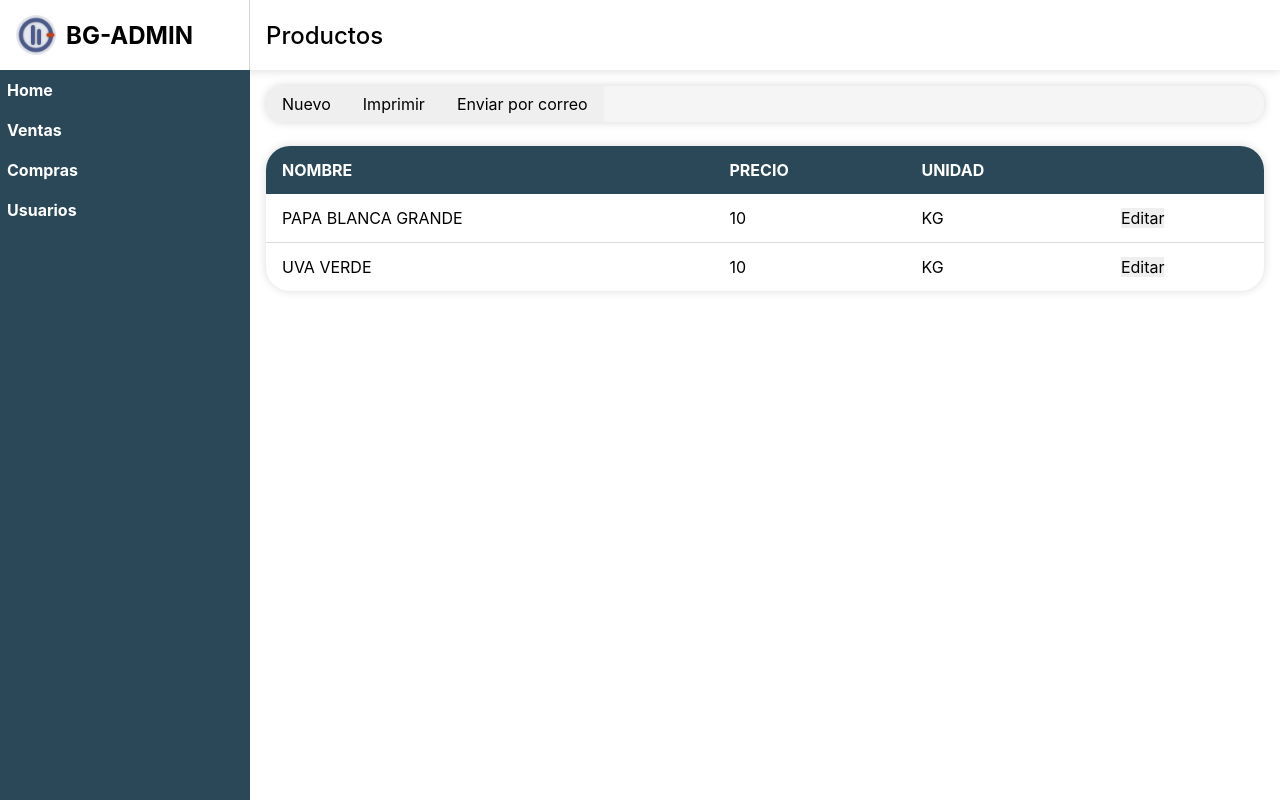
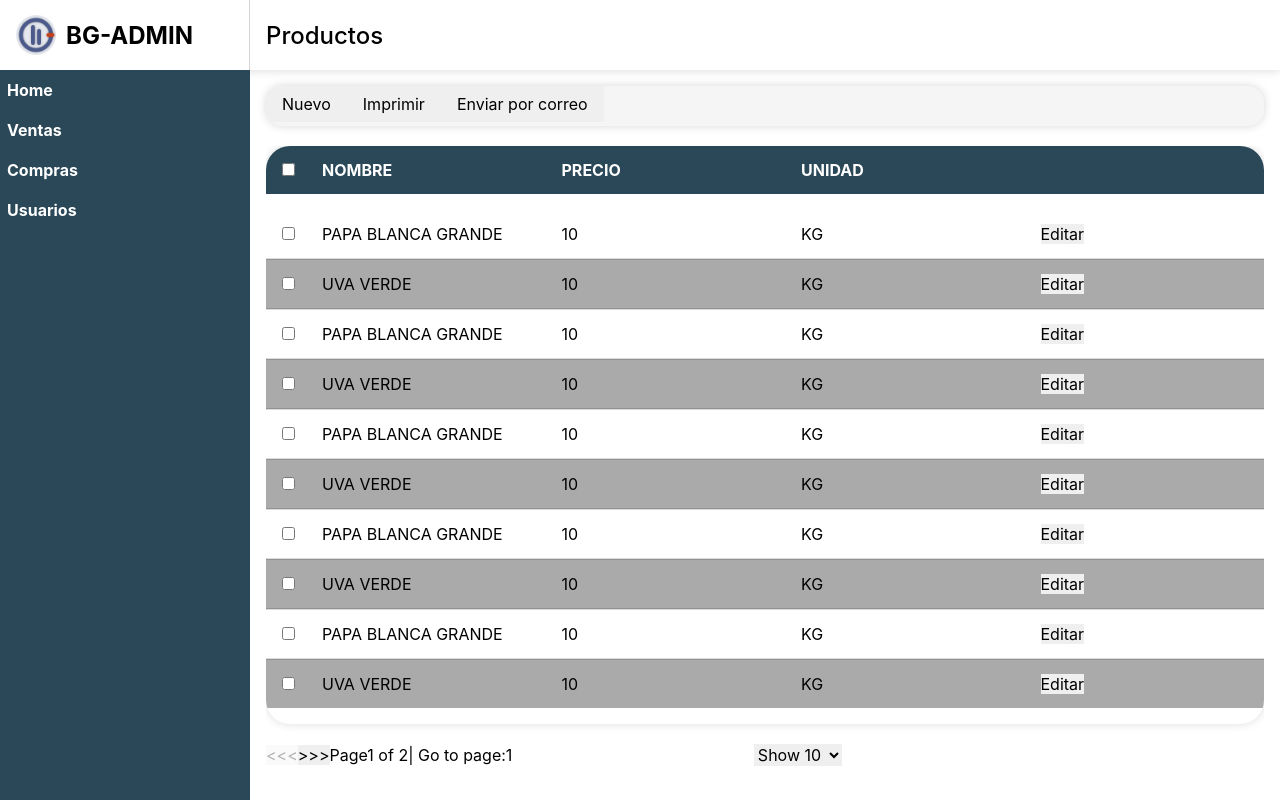
Before and after one commit to FranciscoGustavo/bg-admin, a React (Create React App) app: page /products in a window 1280 px wide. Built offline with nearby package versions, Linux system fonts and the light colour scheme.

Commit message:
feat: add pagination, add selector

```diff
--- a/src/components/molecules/ToolsHeader/styles.css
+++ b/src/components/molecules/ToolsHeader/styles.css
@@ -1,6 +1,5 @@
 .toolsHeader {
   border-radius: 16px;
-  margin-bottom: 24px;
   box-shadow: 0 0 10px rgba(0, 0, 0, 0.16);
   background-color: whitesmoke;
   overflow: hidden;
--- a/src/components/organisms/Table/index.jsx
+++ b/src/components/organisms/Table/index.jsx
@@ -1,6 +1,21 @@
-import React, { useMemo } from 'react';
-import { useTable } from 'react-table';
+import React, { useEffect, useMemo, useRef, forwardRef } from 'react';
+import { usePagination, useRowSelect, useTable } from 'react-table';
 import './styles.css';
+
+const IndeterminateCheckbox = forwardRef(
+  ({ indeterminate, ...rest }, ref) => {
+    const defaultRef = useRef();
+    const resolveRef = ref || defaultRef;
+
+    useEffect(() => {
+      resolveRef.current.indeterminate = indeterminate;
+    }, [resolveRef, indeterminate]);
+
+    return (
+      <input type="checkbox" ref={resolveRef} {...rest} />
+    );
+  }
+);
 
 const Table = ({ handleColumns, handleData }) => {
 
@@ -13,10 +28,50 @@ const Table = ({ handleColumns, handleData }) => {
     headerGroups,
     rows,
     prepareRow,
-  } = useTable({ columns, data });
+    page,
+    canPreviousPage,
+    canNextPage,
+    pageOptions,
+    pageCount,
+    gotoPage,
+    nextPage,
+    previousPage,
+    setPageSize,
+    selectedFlatRows,
+    state: { pageIndex, pageSize, selectedRowIds },
+  } = useTable(
+    { columns, data },
+    usePagination,
+    useRowSelect,
+    (hooks) => {
+      hooks.visibleColumns.push((columns) => [
+        {
+          id: 'selection',
+          Header: ({ getToggleAllPageRowsSelectedProps }) => (
+            <div>
+              <IndeterminateCheckbox {...getToggleAllPageRowsSelectedProps()}/>
+            </div>
+          ),
+          Cell: ({ row }) => (
+            <div>
+              <IndeterminateCheckbox {...row.getToggleRowSelectedProps()}/>
+            </div>
+          ),
+        },
+        ...columns,
+      ])
+    }
+  );
+
+  console.log({
+    selectedFlatRows,
+    selectedRowIds
+  });
 
   return (
-    <table className="table" {...getTableProps()}>
+    <div className="table">
+
+      <table className="table__table" {...getTableProps()}>
 
         <thead className="table__header">
           {headerGroups.map((headerGroup) => (
@@ -29,7 +84,7 @@ const Table = ({ handleColumns, handleData }) => {
         </thead>
 
         <tbody className="table__body" {...getTableBodyProps()}>
-        {rows.map((row, i) => {
+          {page.map((row, i) => {
             prepareRow(row);
             return (
               <tr {...row.getRowProps()}>
@@ -42,6 +97,46 @@ const Table = ({ handleColumns, handleData }) => {
         </tbody>
 
       </table>
+
+      <div className="table__pagination">
+        <button onClick={() => gotoPage(0)} disabled={!canPreviousPage}>{'<<'}</button>
+        <button onClick={() => previousPage()} disabled={!canPreviousPage}>{'<'}</button>
+        <button onClick={() => nextPage()} disabled={!canNextPage}>{'>'}</button>
+        <button onClick={() => gotoPage(pageCount - 1)} disabled={!canNextPage}>{'>>'}</button>
+
+        <span>
+          Page
+          <strong>{pageIndex + 1} of {pageOptions.length}</strong>
+        </span>
+
+        <span>
+          | Go to page:
+          <input
+            type="number"
+            defaultValue={pageIndex + 1}
+            onChange={(e) => {
+              const page = e.target.value ? Number(e.target.value - 1) : 0;
+              gotoPage(page)
+            }}
+          />
+        </span>
+
+        <select
+          value={pageSize}
+          onChange={(e) => {
+            setPageSize(Number(e.target.value));
+          }}
+        >
+          {[10, 20, 30, 40, 50].map((pageSize) => (
+            <option key={pageSize} value={pageSize}>
+              Show {pageSize}
+            </option>
+          ))}
+        </select>
+
+      </div>
+
+    </div>
   );
 }
 
--- a/src/components/organisms/Table/styles.css
+++ b/src/components/organisms/Table/styles.css
@@ -1,12 +1,42 @@
 .table {
+  display: grid;
+  grid-template-rows: 1fr 40px;
+  gap: 20px;
   width: 100%;
-  border-collapse: collapse;
-  border-radius: 24px;
-  box-shadow: 0 0 10px rgba(0,0,0,0.14);
+  height: 100%;
   overflow: hidden;
 }
 
+.table__table {
+  display: grid;
+  width: 100%;
+  height: 100%;
+  border-radius: 24px;
+  border-collapse: collapse;
+  box-shadow: 0 0 10px rgba(0, 0, 0, 0.14);
+  overflow: hidden;
+}
+
+.table__header, .table__body {
+  display: block;
+  width: 100%;
+}
+
+.table__body {
+  height: 100%;
+  overflow-y: auto;
+}
+
+.table__header tr, .table__body tr {
+  display: flex;
+}
+
+.table__header tr th:first-child, .table__body tr td:first-child {
+  width: 40px
+}
+
 .table__header tr th, .table__body tr td {
+  width: 100%;
   text-align: left;
   padding: 14px 16px;
 }
@@ -16,6 +46,10 @@
   text-transform: uppercase;
   background-color: var(--primary-color);
   color: white;
+}
+
+.table__body tr:nth-child(even) {
+  background-color: #aaa;
 }
 
 .table__body tr {
--- a/src/containers/Products/styles.css
+++ b/src/containers/Products/styles.css
@@ -1,4 +1,10 @@
 .products {
   position: relative;
+  display: grid;
+  grid-template-rows: 40px calc(100% - 60px);
+  gap: 20px;
+  width: 100%;
+  height: 100%;
   padding: 16px;
+  overflow: hidden;
 }
--- a/src/localdata/products.js
+++ b/src/localdata/products.js
@@ -1,4 +1,88 @@
 const PRODUCTS = [
+  {
+    uid: 1,
+    name: 'PAPA BLANCA GRANDE',
+    price: 10,
+    unity: 'KG'
+  },
+  {
+    uid: 2,
+    name: 'UVA VERDE',
+    price: 10,
+    unity: 'KG'
+  },
+  {
+    uid: 1,
+    name: 'PAPA BLANCA GRANDE',
+    price: 10,
+    unity: 'KG'
+  },
+  {
+    uid: 2,
+    name: 'UVA VERDE',
+    price: 10,
+    unity: 'KG'
+  },
+  {
+    uid: 1,
+    name: 'PAPA BLANCA GRANDE',
+    price: 10,
+    unity: 'KG'
+  },
+  {
+    uid: 2,
+    name: 'UVA VERDE',
+    price: 10,
+    unity: 'KG'
+  },
+  {
+    uid: 1,
+    name: 'PAPA BLANCA GRANDE',
+    price: 10,
+    unity: 'KG'
+  },
+  {
+    uid: 2,
+    name: 'UVA VERDE',
+    price: 10,
+    unity: 'KG'
+  },
+  {
+    uid: 1,
+    name: 'PAPA BLANCA GRANDE',
+    price: 10,
+    unity: 'KG'
+  },
+  {
+    uid: 2,
+    name: 'UVA VERDE',
+    price: 10,
+    unity: 'KG'
+  },
+  {
+    uid: 1,
+    name: 'PAPA BLANCA GRANDE',
+    price: 10,
+    unity: 'KG'
+  },
+  {
+    uid: 2,
+    name: 'UVA VERDE',
+    price: 10,
+    unity: 'KG'
+  },
+  {
+    uid: 1,
+    name: 'PAPA BLANCA GRANDE',
+    price: 10,
+    unity: 'KG'
+  },
+  {
+    uid: 2,
+    name: 'UVA VERDE',
+    price: 10,
+    unity: 'KG'
+  },
   {
     uid: 1,
     name: 'PAPA BLANCA GRANDE',
```
Lines whose indentation alone changed are shown as unchanged.
